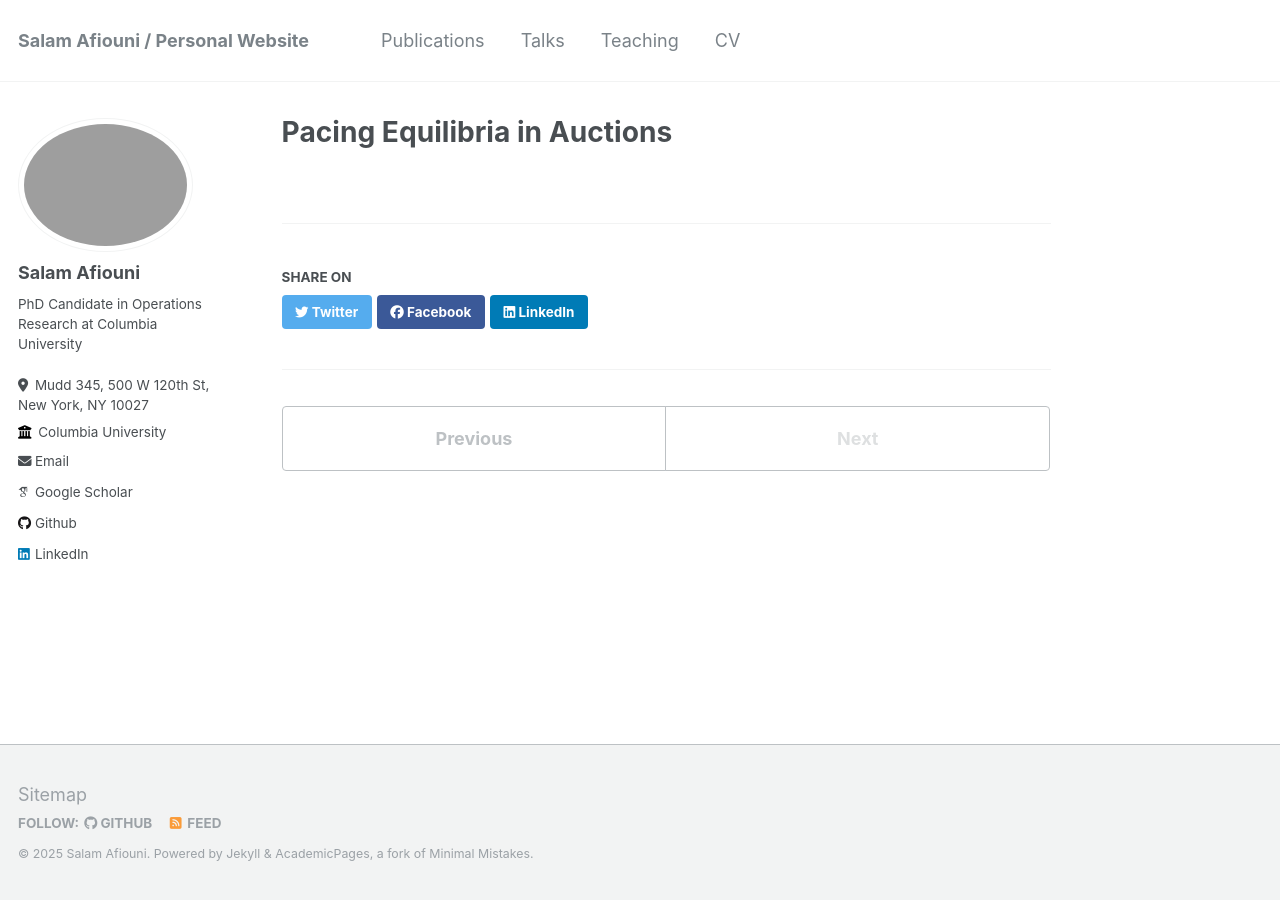
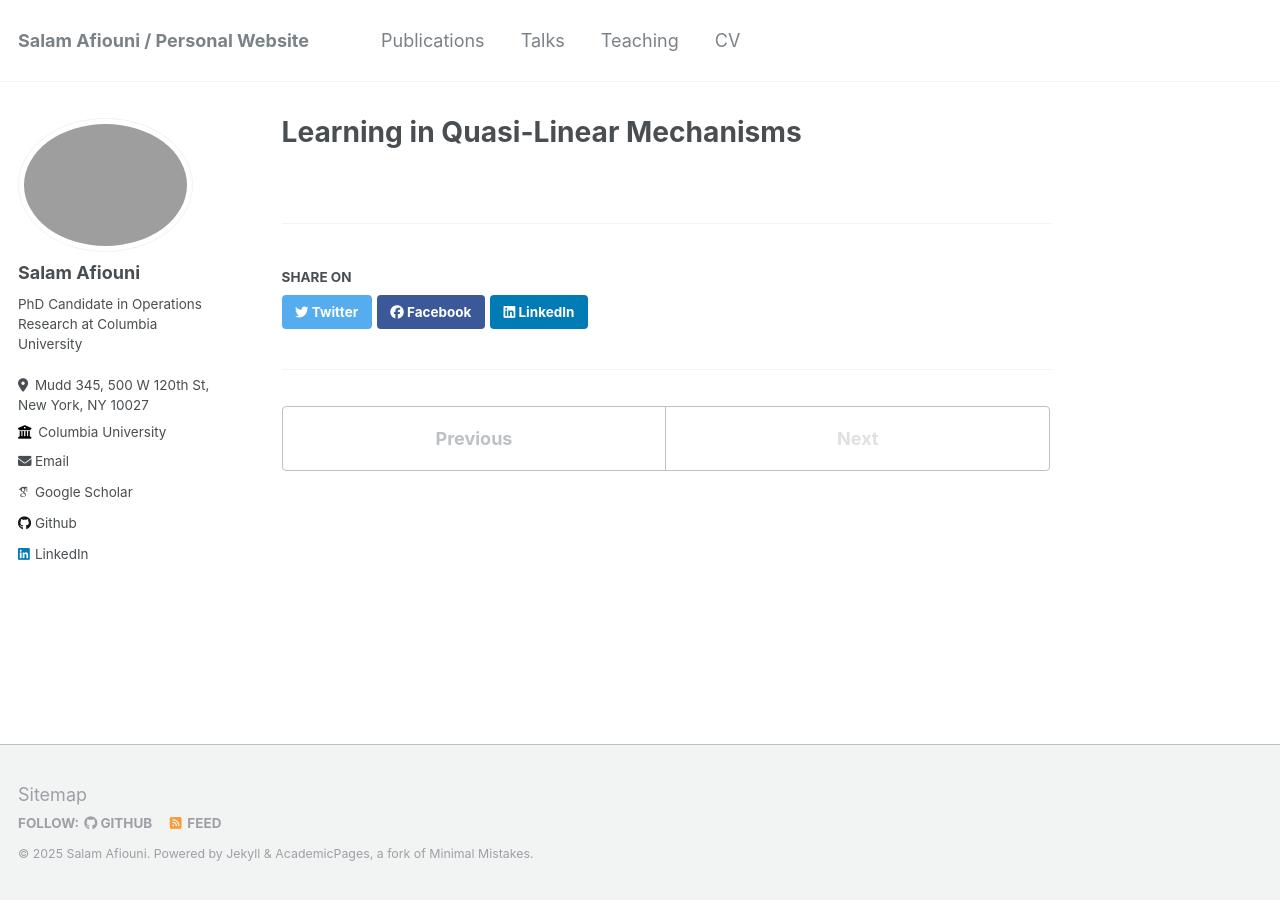
Before and after one commit to sal-af/sal-af.github.io, a Jekyll site: the page built from _publications/ongoing-pacing-equib.md, in a window 1280 px wide. Built offline with Jekyll 4.4.1, drawn with Linux system fonts in a browser that asks for light colours; some web fonts are replaced.

Commit message:
update-work

```diff
--- a/_publications/ongoing-pacing-equib.md
+++ b/_publications/ongoing-pacing-equib.md
@@ -1,5 +1,5 @@
 ---
-title: "Pacing Equilibria in Auctions"
+title: "Learning in Quasi-Linear Mechanisms"
 collection: publications
 pub_type: "ongoing"
 permalink: /publication/ongoing-colonel-blotto
```
